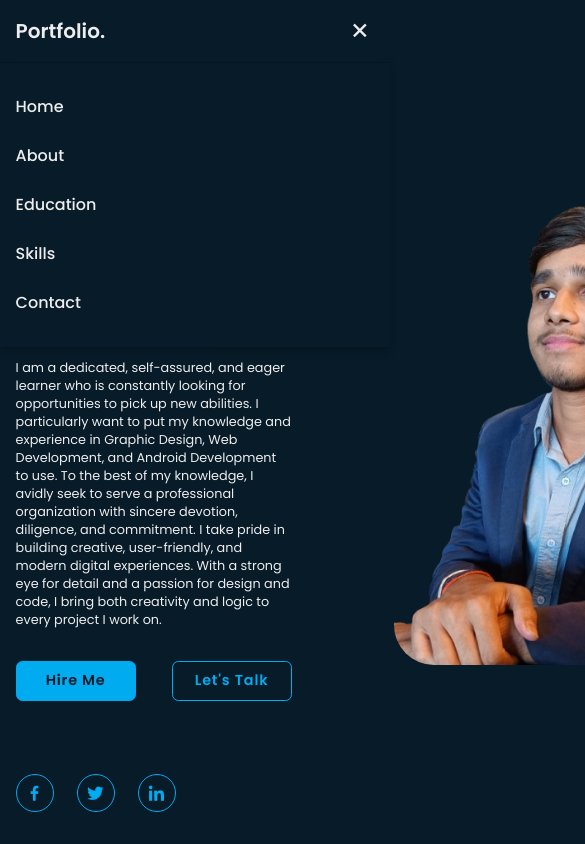
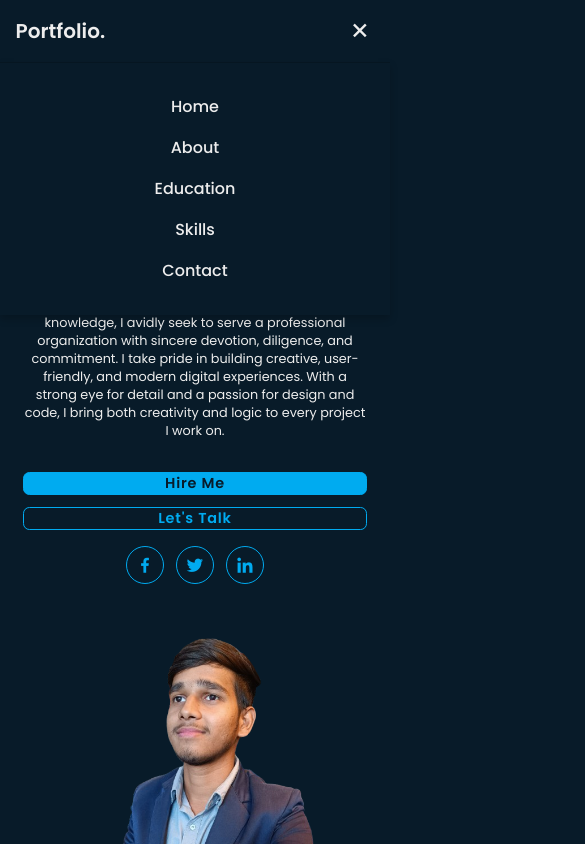
Before and after one commit to VIVEK4644/Responsive-Animated-and-Colourful-Portfolio-main, a plain HTML site: page index.html in a window 390 px wide. Both pictures are taken after a click on the element 360 px from the left and 30 px from the top of the page. Shown: the top 844 px of the page, 585 px wide, since content can reach past the window. Drawn offline with nearby package versions, Linux system fonts and the light colour scheme.

Commit message:
new update

```diff
--- a/style.css
+++ b/style.css
@@ -1031,3 +1031,181 @@ section:nth-child(odd) .animate.scroll,
         width: 0;
     }
 }
+
+
+
+/* ================================
+   RESPONSIVE MEDIA QUERIES
+   (ALL IN ONE PLACE)
+================================ */
+
+/* ---------- HOVER BLACK OVERLAY ---------- */
+.home-imgHover,
+.project::after {
+    content: '';
+    position: absolute;
+    inset: 0;
+    background: rgba(0, 0, 0, 0.45);
+    opacity: 0;
+    transition: opacity 0.4s ease;
+    border-radius: inherit;
+}
+
+.home-imgHover:hover,
+.project:hover::after {
+    opacity: 1;
+}
+
+/* ---------- LARGE LAPTOPS (≤1200px) ---------- */
+@media (max-width: 1200px) {
+    html { font-size: 55%; }
+
+    .home {
+        padding: 0 6%;
+    }
+}
+
+/* ---------- LAPTOP / TABLET (≤992px) ---------- */
+@media (max-width: 992px) {
+
+    .header {
+        padding: 2rem 4%;
+    }
+
+    section {
+        padding: 8rem 4% 2rem;
+    }
+
+    .home {
+        flex-direction: column;
+        text-align: center;
+    }
+
+    .home-content {
+        max-width: 100%;
+    }
+
+    .vivek {
+        width: 300px;
+        margin-top: 3rem;
+    }
+
+    .home-sci {
+        position: static;
+        margin-top: 2rem;
+        justify-content: center;
+        gap: 1.5rem;
+    }
+}
+
+/* ---------- TABLETS / SMALL DEVICES (≤768px) ---------- */
+@media (max-width: 768px) {
+
+    #menu-icon {
+        display: block;
+    }
+
+    .navbar {
+        position: absolute;
+        top: 100%;
+        left: -100%;
+        width: 100%;
+        background: var(--bg-color);
+        padding: 2rem 4%;
+        text-align: center;
+        transition: .3s ease;
+    }
+
+    .navbar.active {
+        left: 0;
+    }
+
+    .navbar a {
+        display: block;
+        margin: 2rem 0;
+        font-size: 2rem;
+    }
+
+    .home {
+        padding-top: 12rem;
+    }
+
+    .home-content h1 {
+        font-size: 4.5rem;
+    }
+
+    .text-animate h3 {
+        font-size: 2.5rem;
+    }
+
+    .btn-box {
+        width: 100%;
+        justify-content: center;
+        gap: 2rem;
+    }
+
+    .education-row,
+    .skills-row {
+        flex-direction: column;
+    }
+}
+
+/* ---------- MOBILE PHONES (≤576px) ---------- */
+@media (max-width: 576px) {
+
+    html {
+        font-size: 50%;
+    }
+
+    .home-content h1 {
+        font-size: 4rem;
+    }
+
+    .vivek {
+        width: 240px;
+    }
+
+    .heading {
+        font-size: 4rem;
+    }
+
+    .project-list {
+        grid-template-columns: 1fr;
+    }
+
+    .contact form .input-box {
+        flex-direction: column;
+    }
+
+    .contact form .input-field {
+        width: 100%;
+    }
+}
+
+/* ---------- SMALL PHONES (≤420px) ---------- */
+@media (max-width: 420px) {
+
+    .home-content h1 {
+        font-size: 3.6rem;
+    }
+
+    .text-animate h3 {
+        font-size: 2.2rem;
+    }
+
+    .btn-box {
+        flex-direction: column;
+        height: auto;
+        gap: 1.5rem;
+    }
+
+    .btn-box .btn {
+        width: 100%;
+    }
+
+    .footer {
+        flex-direction: column;
+        text-align: center;
+        gap: 1.5rem;
+    }
+}
```
